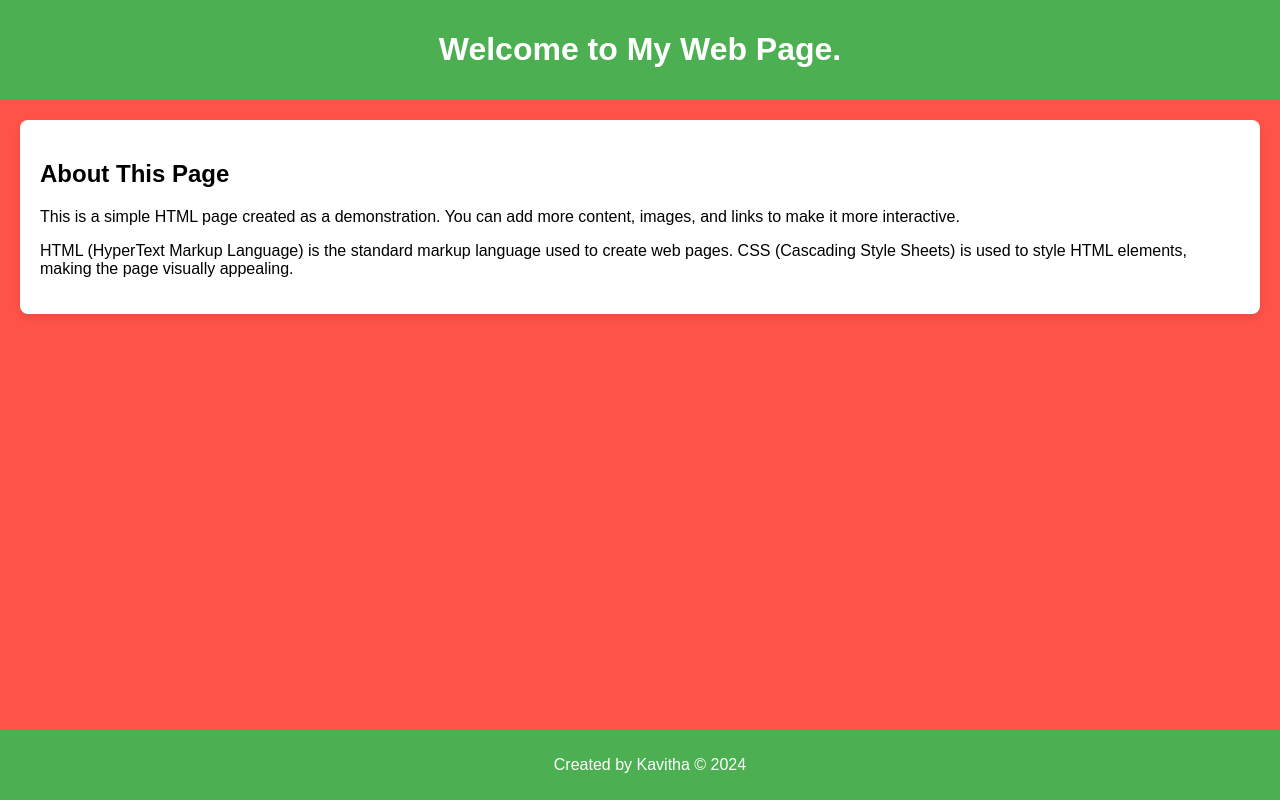
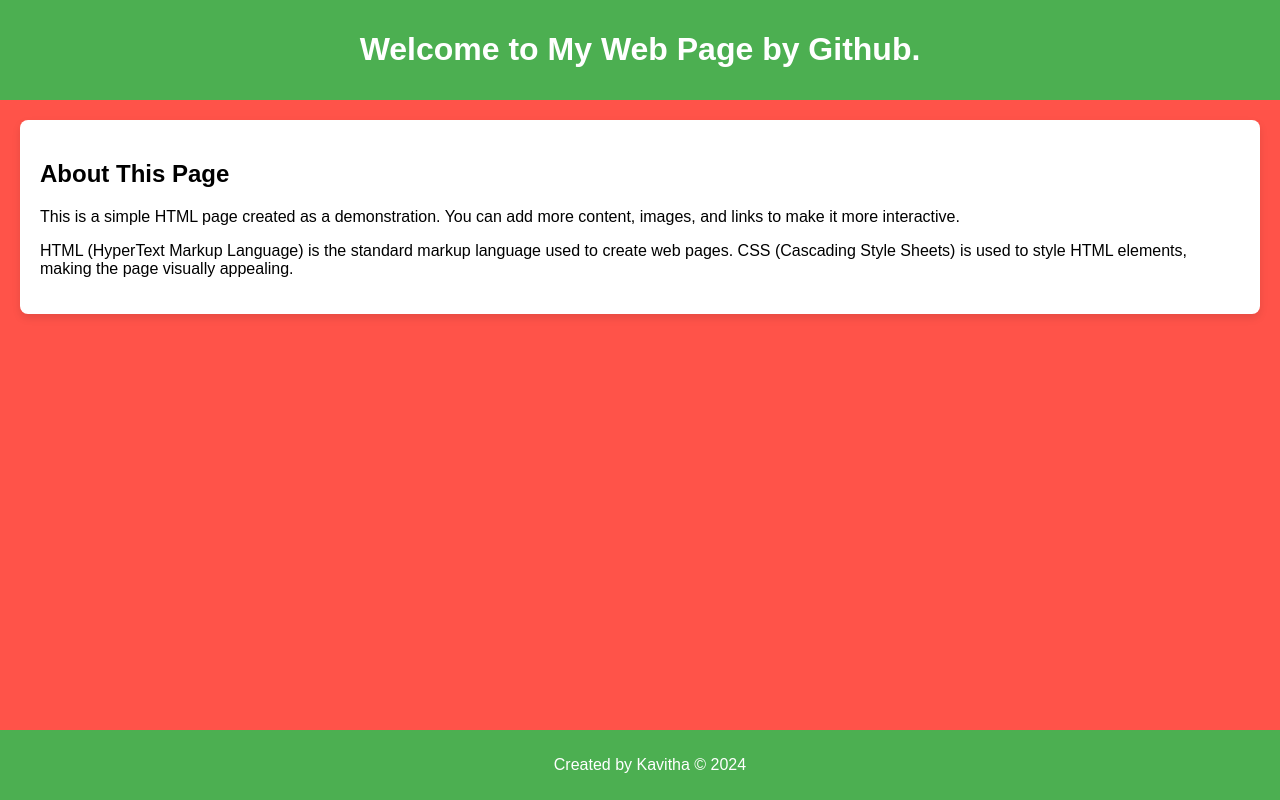
Before and after one commit to Kavi1312/newcicd17thnov, a plain HTML site: page index.html in a window 1280 px wide. Drawn offline with Linux system fonts and the light colour scheme.

Commit message:
Update index.html

```diff
--- a/index.html
+++ b/index.html
@@ -39,7 +39,7 @@
 <body>
 
 <header>
-    <h1>Welcome to My Web Page. </h1>
+    <h1>Welcome to My Web Page by Github. </h1>
 </header>
 
 <main>
```
